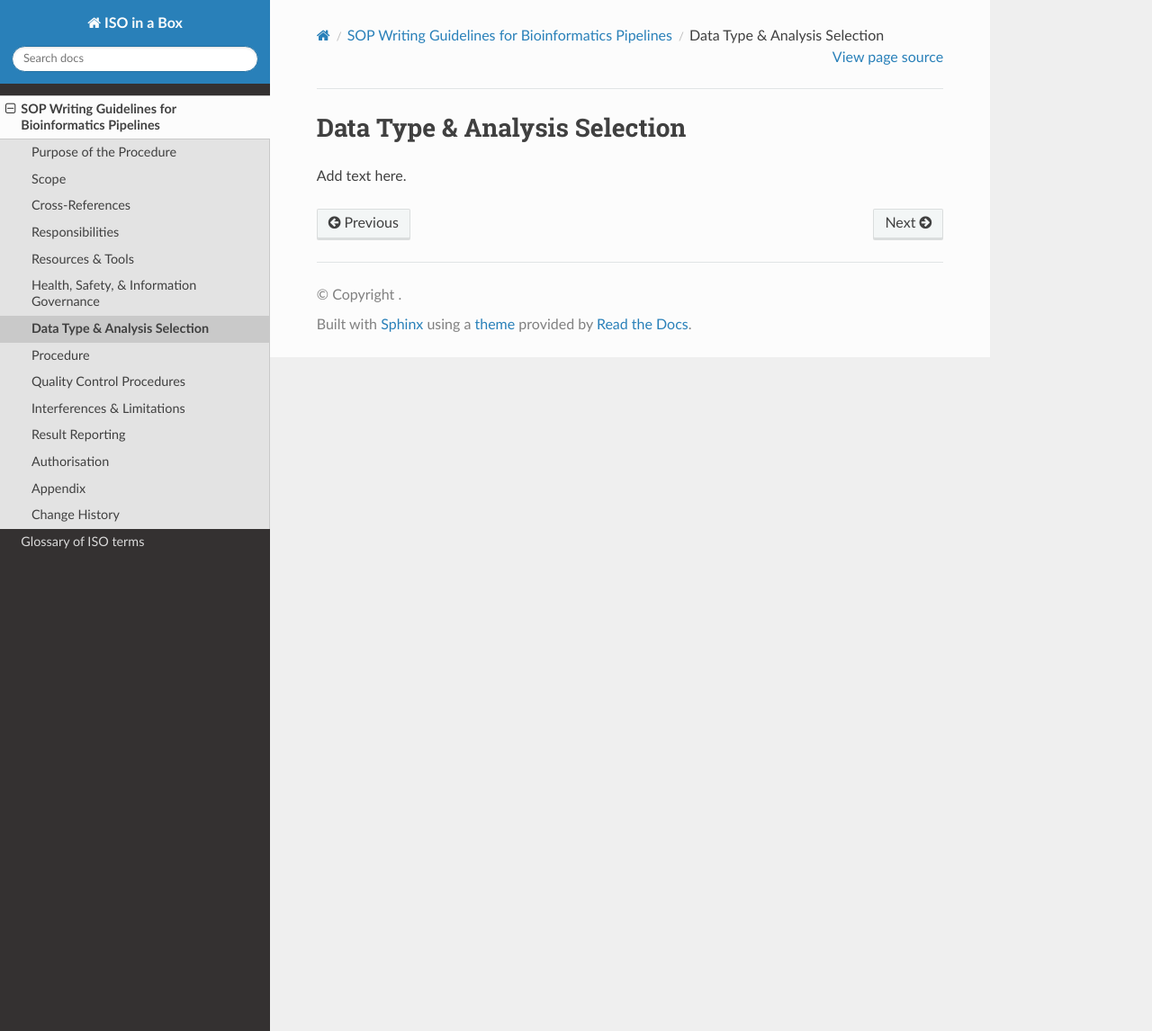
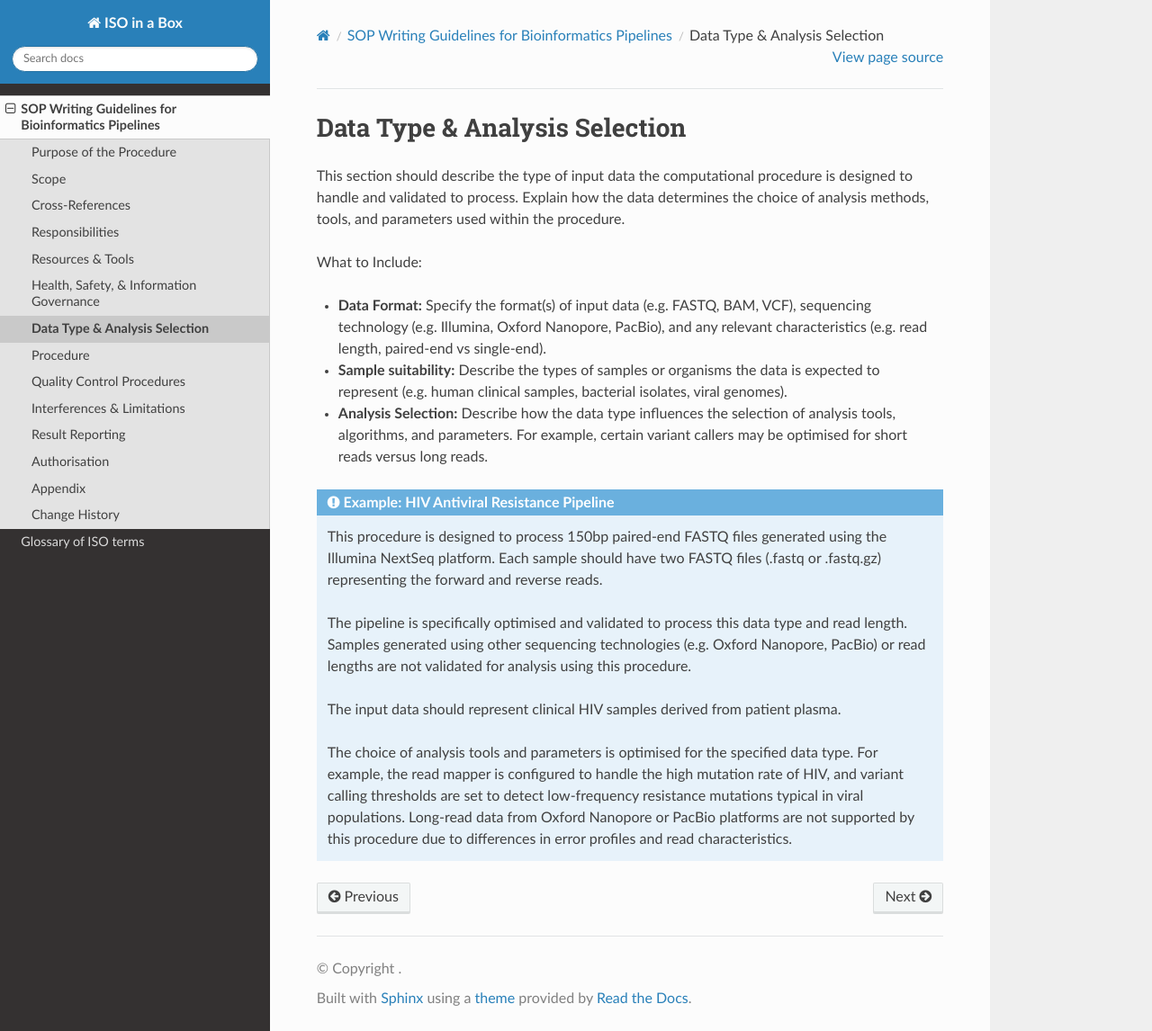
Before and after one commit to ASendellPrice/IIB-rtd, a Sphinx documentation site: the page built from docs/source/sop_guide_data_types.rst, in a window 1280 px wide and 1146 px high. Shown: the whole window at 90% size. Built offline with Sphinx 7.4.7 and the Read the Docs theme 3.1.0, drawn with Linux system fonts in a browser that asks for light colours; pages that are not in the unit, such as notebooks, are missing from menus.

Commit message:
Text added to data type / analysis selection section of SOP guide

```diff
--- a/docs/source/sop_guide_data_types.rst
+++ b/docs/source/sop_guide_data_types.rst
@@ -1,4 +1,22 @@
 Data Type & Analysis Selection
 ==============================
 
-Add text here.
+This section should describe the type of input data the computational procedure is designed to handle and validated to process. Explain how the data determines the choice of analysis methods, tools, and parameters used within the procedure.
+
+What to Include:
+
+- **Data Format:** Specify the format(s) of input data (e.g. FASTQ, BAM, VCF), sequencing technology (e.g. Illumina, Oxford Nanopore, PacBio), and any relevant characteristics (e.g. read length, paired-end vs single-end).
+
+- **Sample suitability:** Describe the types of samples or organisms the data is expected to represent (e.g. human clinical samples, bacterial isolates, viral genomes).
+
+- **Analysis Selection:** Describe how the data type influences the selection of analysis tools, algorithms, and parameters. For example, certain variant callers may be optimised for short reads versus long reads.
+
+.. admonition:: Example: HIV Antiviral Resistance Pipeline
+
+   This procedure is designed to process 150bp paired-end FASTQ files generated using the Illumina NextSeq platform. Each sample should have two FASTQ files (.fastq or .fastq.gz) representing the forward and reverse reads.
+
+   The pipeline is specifically optimised and validated to process this data type and read length. Samples generated using other sequencing technologies (e.g. Oxford Nanopore, PacBio) or read lengths are not validated for analysis using this procedure.
+
+   The input data should represent clinical HIV samples derived from patient plasma.
+
+   The choice of analysis tools and parameters is optimised for the specified data type. For example, the read mapper is configured to handle the high mutation rate of HIV, and variant calling thresholds are set to detect low-frequency resistance mutations typical in viral populations. Long-read data from Oxford Nanopore or PacBio platforms are not supported by this procedure due to differences in error profiles and read characteristics.
```
